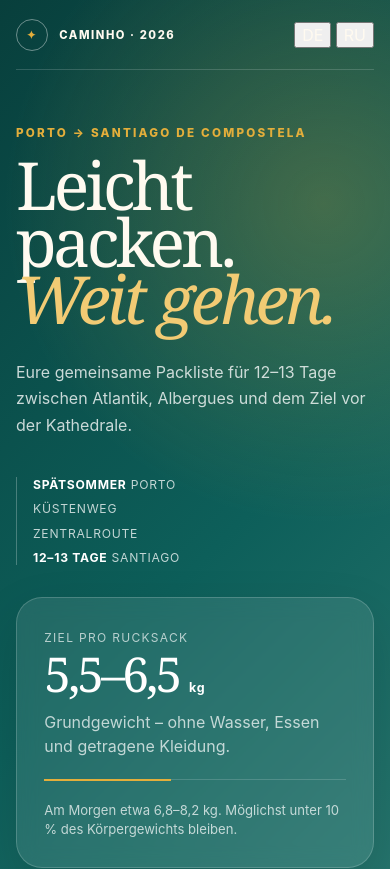
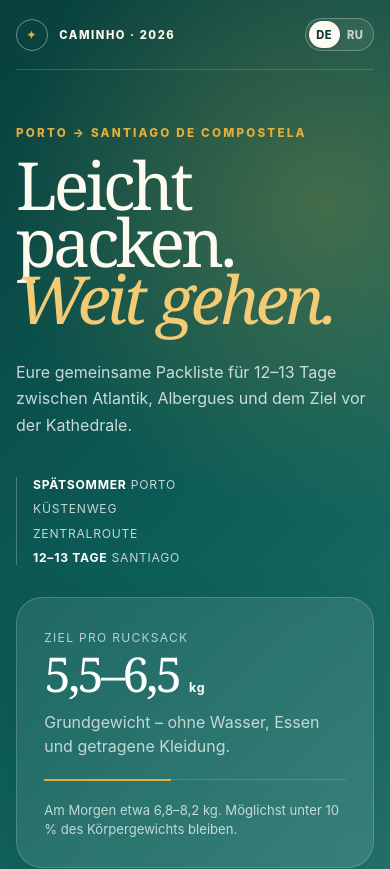
Before and after one commit to apollo2802/camino-packliste, a Next.js app: page / in a window 390 px wide. Shown: the top 869 px of the page. Built offline with nearby package versions, Linux system fonts and the light colour scheme.

Commit message:
Style bilingual language controls

```diff
--- a/app/globals.css
+++ b/app/globals.css
@@ -56,6 +56,11 @@ a { color: inherit; }
 .top-actions { display: flex; gap: .55rem; align-items: center; }
 .sync-status { color: rgba(255,255,255,.72); font-size: .72rem; white-space: nowrap; }
 .sync-status.error { color: #ffdfd6; }
+.language-switch { display: inline-flex; padding: .2rem; border: 1px solid rgba(255,255,255,.28); border-radius: 999px; background: rgba(255,255,255,.07); }
+.language-button { min-width: 34px; border: 0; border-radius: 999px; padding: .42rem .5rem; color: rgba(255,255,255,.72); background: transparent; cursor: pointer; font-size: .7rem; font-weight: 850; letter-spacing: .04em; }
+.language-button:hover { color: white; }
+.language-button.active { color: var(--teal-dark); background: #fffaf0; box-shadow: 0 2px 8px rgba(0,0,0,.12); }
+.language-button:focus-visible { outline: 3px solid rgba(227,174,59,.6); outline-offset: 2px; }
 .ghost-button { border: 1px solid rgba(255,255,255,.28); color: white; background: rgba(255,255,255,.07); border-radius: 999px; padding: .65rem 1rem; cursor: pointer; text-decoration: none; }
 .ghost-button:hover { background: rgba(255,255,255,.15); }
 .danger-subtle { color: #ffdfd6; }
@@ -196,6 +201,10 @@ footer p { margin: 0; }
   .topbar { min-height: 70px; }
   .brand { font-size: .7rem; }
   .danger-subtle, .top-actions .ghost-button:first-of-type { display: none; }
+  .top-actions { gap: .35rem; }
+  .language-switch { padding: .15rem; }
+  .language-button { min-width: 31px; padding: .38rem .42rem; }
+  .top-actions .ghost-button { padding: .58rem .72rem; font-size: .76rem; }
   .hero { padding-left: 1rem; padding-right: 1rem; }
   .hero h1 { font-size: clamp(3.25rem, 17vw, 5rem); }
   .route-line { align-items: flex-start; flex-direction: column; border-left: 1px solid rgba(255,255,255,.25); padding-left: 1rem; gap: .6rem; }
```
